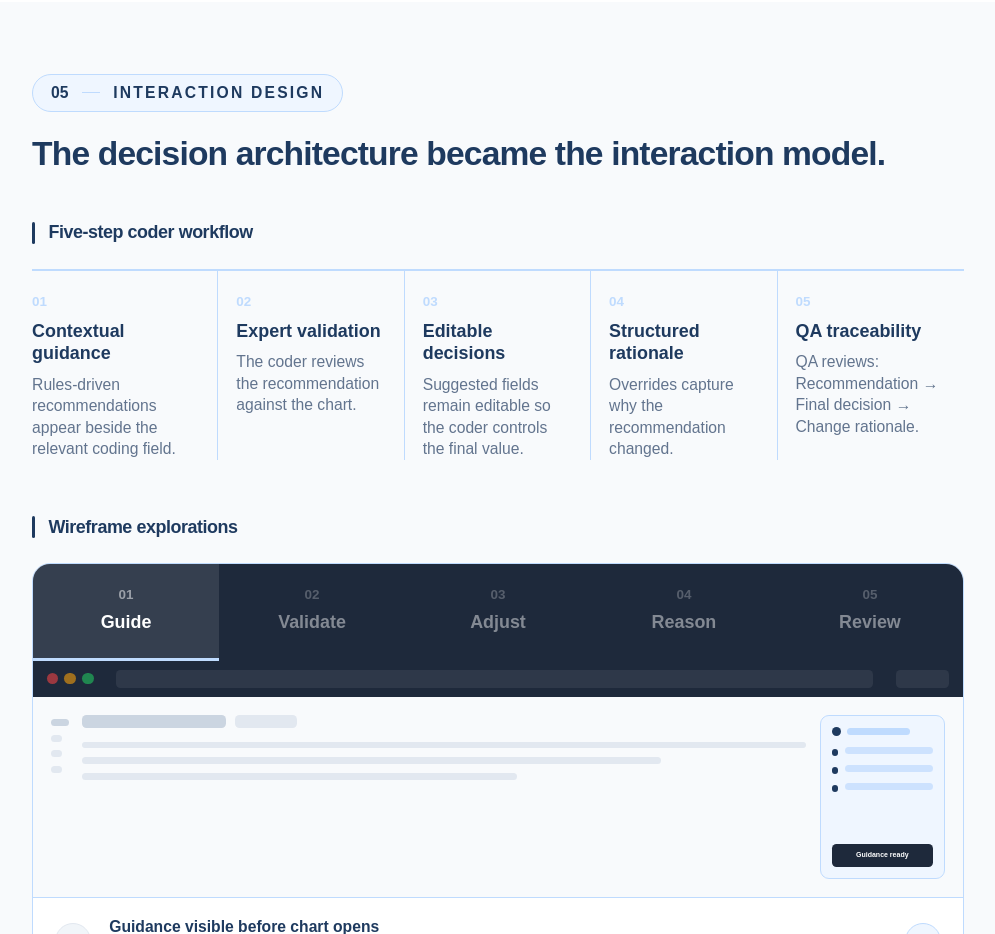
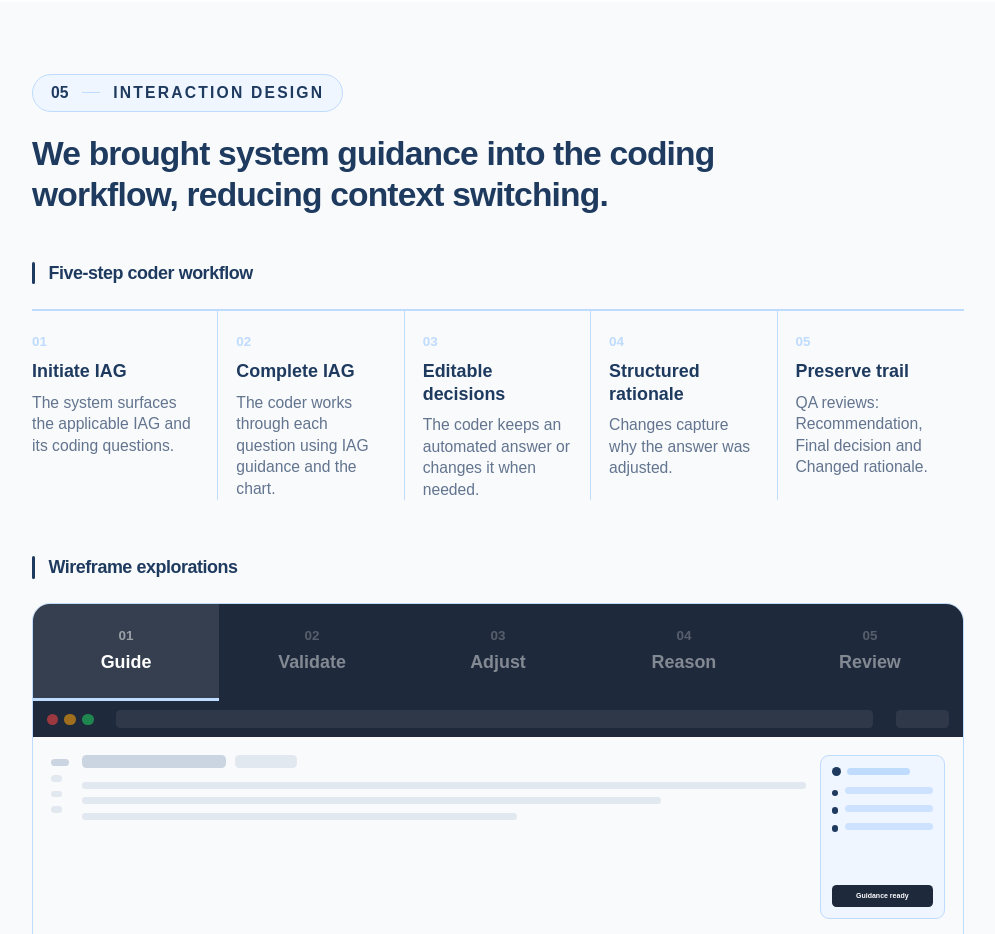
Before and after one commit to tathedrachana1403/portfolio, a Next.js app: page /work/bpo-coding in a window 1280 px wide. Shown: the part 4100-5034 px from the top of the page, without its empty margins (142-1137 px from the left). Built offline with nearby package versions, Linux system fonts and the light colour scheme.

Commit message:
intreaction design

```diff
--- a/app/work/bpo-coding/page.tsx
+++ b/app/work/bpo-coding/page.tsx
@@ -916,7 +916,7 @@ export default function BPOCoding() {
             <ChapterHeader
               number="05"
               label="Interaction Design"
-              heading="The decision architecture became the interaction model."
+              heading="We brought system guidance into the coding workflow, reducing context switching."
             />
 
             {/* Five steps — open grid */}
@@ -939,28 +939,28 @@ export default function BPOCoding() {
               {[
                 {
                   n: "01",
-                  label: "Contextual guidance",
-                  body: "Rules-driven recommendations appear beside the relevant coding field.",
+                  label: "Initiate IAG",
+                  body: "The system surfaces the applicable IAG and its coding questions.",
                 },
                 {
                   n: "02",
-                  label: "Expert validation",
-                  body: "The coder reviews the recommendation against the chart.",
+                  label: "Complete IAG",
+                  body: "The coder works through each question using IAG guidance and the chart.",
                 },
                 {
                   n: "03",
                   label: "Editable decisions",
-                  body: "Suggested fields remain editable so the coder controls the final value.",
+                  body: "The coder keeps an automated answer or changes it when needed.",
                 },
                 {
                   n: "04",
                   label: "Structured rationale",
-                  body: "Overrides capture why the recommendation changed.",
+                  body: "Changes capture why the answer was adjusted.",
                 },
                 {
                   n: "05",
-                  label: "QA traceability",
-                  body: "QA reviews: Recommendation → Final decision → Change rationale.",
+                  label: "Preserve trail",
+                  body: "QA reviews: Recommendation, Final decision and Changed rationale.",
                 },
               ].map((s, i) => (
                 <div
```
